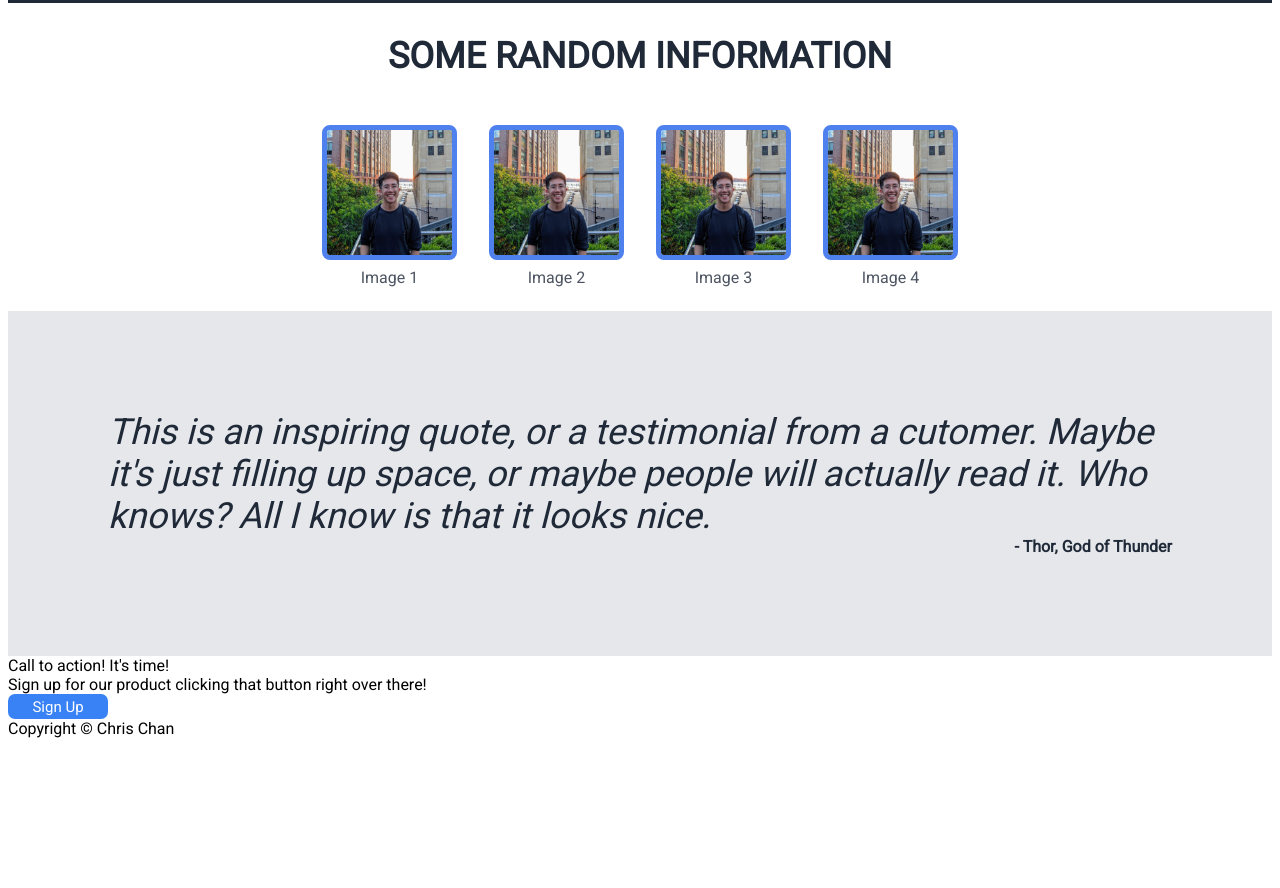
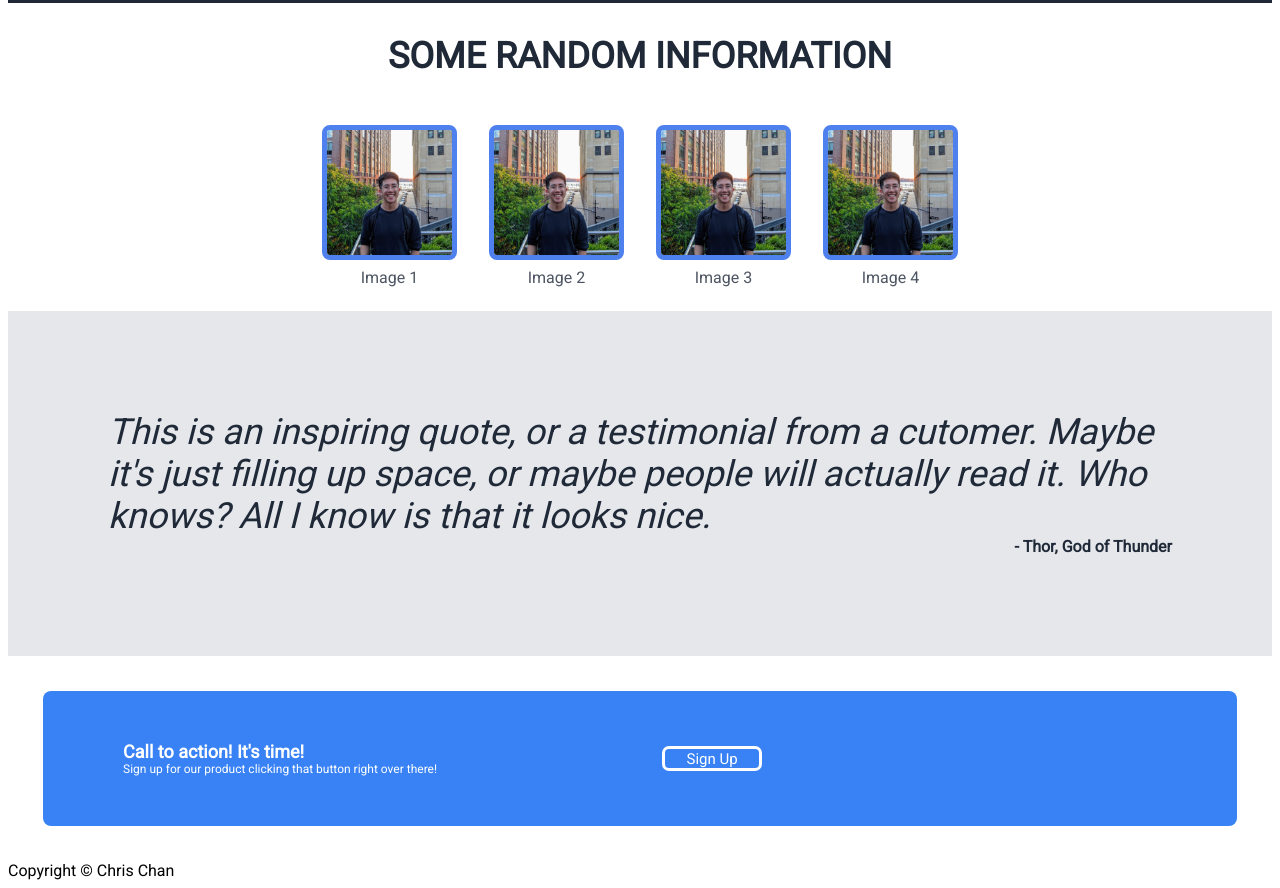
Before and after one commit to thechrizilla/landing-page, a plain HTML site: page index.html in a window 1280 px wide. Shown: the part 494-1382 px from the top of the page. Before the commit the page ends 1240 px from the top, so only its background shows below. Drawn offline with Linux system fonts and the light colour scheme.

Commit message:
add style for modal

```diff
--- a/index.html
+++ b/index.html
@@ -52,9 +52,11 @@
             <div class="famous-person">- Thor, God of Thunder</div>
         </div>
         <div class="container-four">
-            <div class="call-to-action">Call to action! It's time!</div>
-            <div class="some-text">Sign up for our product clicking that button right over there!</div>
-            <button>Sign Up</button>
+            <div class="modal">
+                <div class="call-to-action">Call to action! It's time!</div>
+                <div class="some-text">Sign up for our product clicking that button right over there!</div>
+            </div>
+            <button class="call-button">Sign Up</button>
         </div>
     </div>
     <div class="footer">
--- a/styles.css
+++ b/styles.css
@@ -137,7 +137,35 @@ a, a:visited {
     font-weight: bolder;
 }
 /* SIGNUP SECTION */
+.container-four {
+    display: flex;
+    background-color: #3882F6;
+    font-size: 18px;
+    color: white;
+    align-items: center;
+    padding: 50px;
+    margin: 35px;
+    border-radius: 8px;
+}
 
+.modal {
+    display: flex;
+    flex-direction: column;
+    margin-left: 30px;
+}
+
+.call-to-action {
+    font-weight: bold;
+}
+
+.some-text {
+    font-size: 12px;
+}
+
+.call-button {
+    border: solid white;
+    margin-left: 225px;
+}
 
 
 /* FOOTER SECTION */
```
